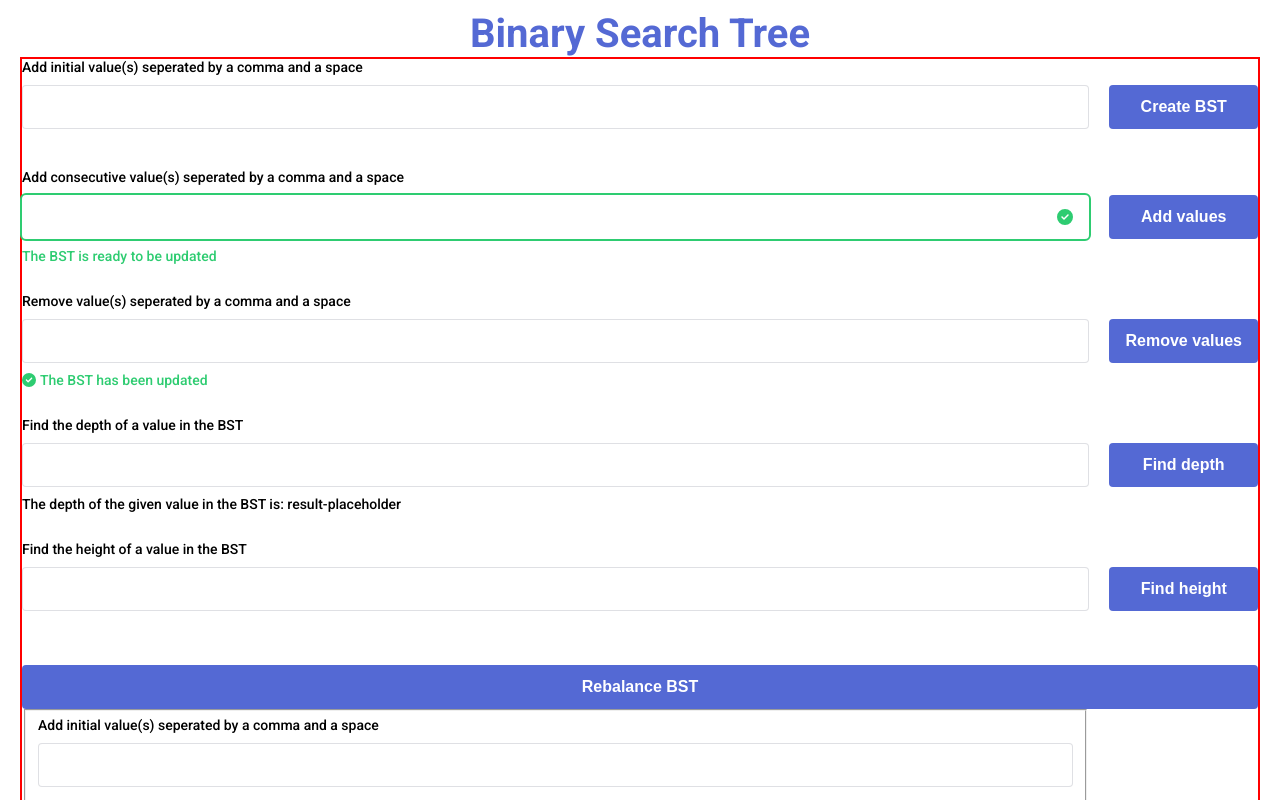
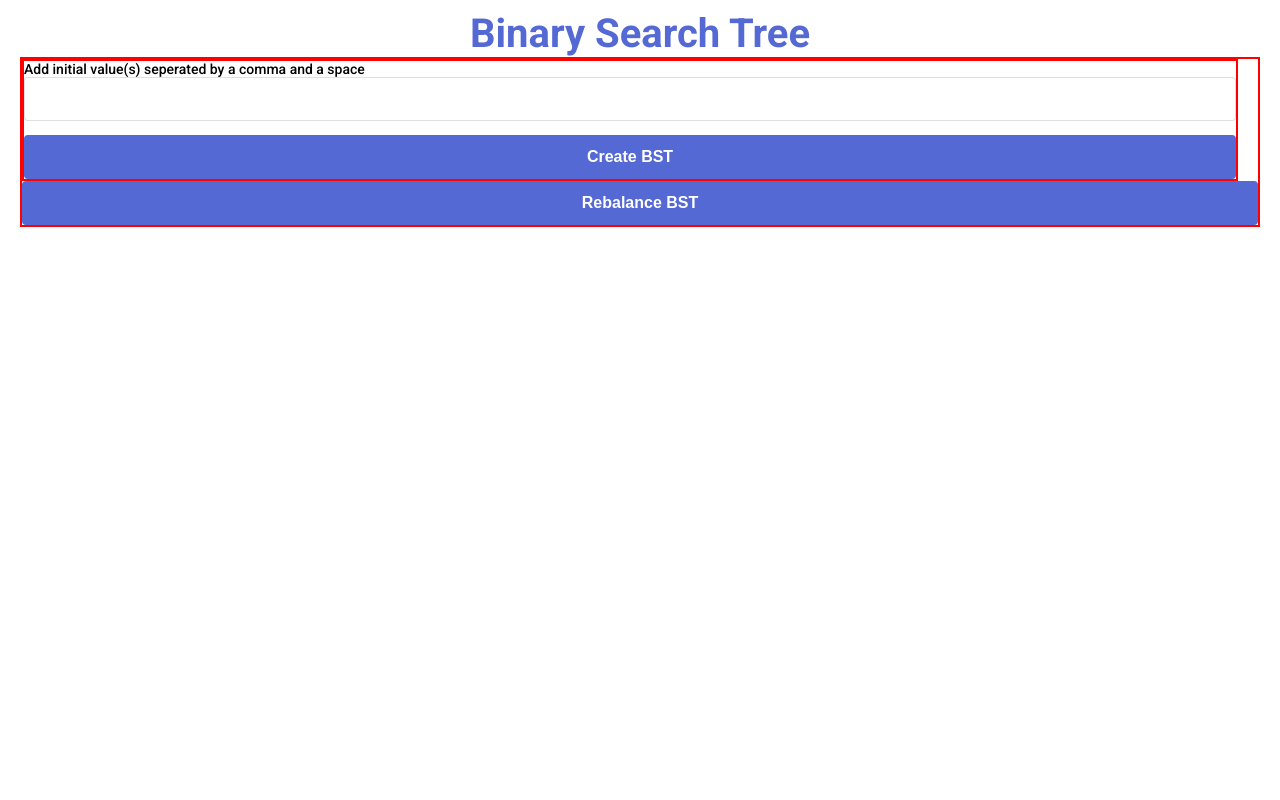
Before and after one commit to AdePrieelle/balanced-binary-search-tree, a React (Create React App) app: page / in a window 1280 px wide. Built offline with nearby package versions, Linux system fonts and the light colour scheme.

Commit message:
Add react components Label and Button and refactor react components ControlsBST, FormFieldset and FormMessage

```diff
--- /dev/null
+++ b/src/components/Button/Button.js
@@ -0,0 +1,9 @@
+import styles from './Button.module.scss';
+
+export const Button = ({ children, onClickHandler}) => {
+  return (
+    <button className={`${styles["Button"]}`} type="button" onClick={onClickHandler}>
+      {children}
+    </button>
+  );
+};
--- /dev/null
+++ b/src/components/Button/Button.module.scss
@@ -0,0 +1,22 @@
+@import "../../styles/partials/variables";
+
+.Button {
+  display: flex;
+  align-items: center;
+  justify-content: center;
+  width: 100%;
+  height: $ControlsBST__form-button-height;
+  margin-bottom: $ControlsBST__form-button-margin-bottom-small;
+  @media screen and (min-width: $media-query-small-screen) {
+    margin-bottom: $ControlsBST__form-button-margin-bottom;
+  }
+  padding: $ControlsBST__form-button-padding;
+  font-size: $ControlsBST__form-button-font-size;
+  font-weight: $ControlsBST__form-button-font-weight;
+  white-space: normal;
+  color: $ControlsBST__form-button-color;
+  background-color: $primary-text-color;
+  border: $ControlsBST__form-button-border;
+  border-radius: $ControlsBST__form-button-border-radius;
+  cursor: pointer;
+}
--- a/src/components/ControlsBST/ControlsBST.js
+++ b/src/components/ControlsBST/ControlsBST.js
@@ -197,89 +197,62 @@ export const ControlsBST = () => {
 
 
 
-          <label className={`${styles["ControlsBST__form-label"]} ${styles["ControlsBST__form-label-1"]}`} htmlFor="initial-values">Add initial value(s) seperated by a comma and a space</label>
+          {/* <label className={`${styles["ControlsBST__form-label"]} ${styles["ControlsBST__form-label-1"]}`} htmlFor="initial-values">Add initial value(s) seperated by a comma and a space</label>
           <div className={`${styles["ControlsBST__form-input-icon-wrapper"]} ${styles["ControlsBST__form-input-icon-wrapper-1"]}`}>
             <input pattern={/^-?(\d+(.\d+)?)+(, -?(\d+(.\d+)?))*$/} className={`${styles["ControlsBST__form-input"]} ${(input1 === "" && (input1Success)) ? "" : input1Success ? styles["ControlsBST__form-input--success"] : styles["ControlsBST__form-input--error"]}`} id="initial-values" name="initial-values" type="text" value={input1} onChange={input1OnChange} />
-            {/* {
-                (input1 === "")
-              ? ""
-              : input1Success
-              ? <FontAwesomeIcon icon={faCircleCheck} className={`${styles["ControlsBST__form-input-icon"]} ${styles["ControlsBST__form-input-icon--success"]}`}/>
-              : <FontAwesomeIcon icon={faCircleExclamation} className={`${styles["ControlsBST__form-input-icon"]} ${styles["ControlsBST__form-input-icon--error"]}`} />
-            } */}
-            {/* {input1Icon} */}
             <InputIcon
               input={input1}
-              // inputButtonClicked={input1ButtonClicked}
               inputSuccess={input1Success}
             />
           </div>
           <button className={`${styles["ControlsBST__form-button"]} ${styles["ControlsBST__form-button-1"]}`} type="button" onClick={input1OnClick}>Create BST</button>
           <div className={`${styles["ControlsBST__form-message"]} ${styles["ControlsBST__form-message-1"]} ${((input1 === "") && input1Success) ? styles["ControlsBST__form-message--success"] : input1Success ? styles["ControlsBST__form-message--success"] : styles["ControlsBST__form-message--error"]}`}>
-            {/* {input1Message} */}
             <FormMessage
               input={input1}
               inputSuccess={input1Success}
               inputUpdatedBST={input1UpdatedBST}
-              // isValidInput={isValidInput(input1Regex, input1)}
               isValidInputFormat={isValidInputFormat(input1Regex, input1)}
               isValidInputValue={true}
             />
-            {/* Please enter the initial values in the correct format */}
-            {/* &nbsp; */}
-          </div>
+          </div> */}
 
 
 
 
-          <label className={`${styles["ControlsBST__form-label"]} ${styles["ControlsBST__form-label-2"]}`} htmlFor="insert-values">Add consecutive value(s) seperated by a comma and a space</label>
+          {/* <label className={`${styles["ControlsBST__form-label"]} ${styles["ControlsBST__form-label-2"]}`} htmlFor="insert-values">Add consecutive value(s) seperated by a comma and a space</label>
           <div className={`${styles["ControlsBST__form-input-icon-wrapper"]} ${styles["ControlsBST__form-input-icon-wrapper-2"]}`}>
             <input className={`${styles["ControlsBST__form-input"]} ${styles["ControlsBST__form-input--success"]}`} id="insert-values" name="insert-values" type="text" />
             <FontAwesomeIcon icon={faCircleCheck} className={`${styles["ControlsBST__form-input-icon"]} ${styles["ControlsBST__form-input-icon--success"]}`}/>
-            {/* <FontAwesomeIcon icon={faCircleExclamation} className={`${styles["ControlsBST__form-input-icon"]} ${styles["ControlsBST__form-input-icon--error"]}`} /> */}
           </div>
           <button className={`${styles["ControlsBST__form-button"]} ${styles["ControlsBST__form-button-2"]}`} type="button">Add values</button>
           <div className={`${styles["ControlsBST__form-message"]} ${styles["ControlsBST__form-message-2"]} ${styles["ControlsBST__form-message--success"]}`}>
-            {/* <FontAwesomeIcon icon={faCircleCheck} className={`${styles["ControlsBST__form-message-icon"]} ${styles["ControlsBST__form-message-icon--success"]}`}/> */}
             The BST is ready to be updated
-            {/* The BST has been updated */}
-            {/* &nbsp; */}
           </div>
           <label className={`${styles["ControlsBST__form-label"]} ${styles["ControlsBST__form-label-3"]}`} htmlFor="remove-values">Remove value(s) seperated by a comma and a space</label>
           <div className={`${styles["ControlsBST__form-input-icon-wrapper"]} ${styles["ControlsBST__form-input-icon-wrapper-3"]}`}>
             <input className={`${styles["ControlsBST__form-input"]}`} id="remove-values" name="remove-values" type="text" />
-            {/* <FontAwesomeIcon icon={faCircleCheck} className={`${styles["ControlsBST__form-input-icon"]} ${styles["ControlsBST__form-input-icon--success"]}`}/> */}
-            {/* <FontAwesomeIcon icon={faCircleExclamation} className={`${styles["ControlsBST__form-input-icon"]} ${styles["ControlsBST__form-input-icon--error"]}`} /> */}
           </div>
           <button className={`${styles["ControlsBST__form-button"]} ${styles["ControlsBST__form-button-3"]}`} type="button">Remove values</button>
           <div className={`${styles["ControlsBST__form-message"]} ${styles["ControlsBST__form-message-3"]} ${styles["ControlsBST__form-message--success"]}`}>
             <FontAwesomeIcon icon={faCircleCheck} className={`${styles["ControlsBST__form-message-icon"]} ${styles["ControlsBST__form-message-icon--success"]}`}/>
-            {/* <FontAwesomeIcon icon={faFolderTree} /> */}
             The BST has been updated
-            {/* &nbsp; */}
           </div>
           <label className={`${styles["ControlsBST__form-label"]} ${styles["ControlsBST__form-label-4"]}`} htmlFor="depth-value">Find the depth of a value in the BST</label>
           <div className={`${styles["ControlsBST__form-input-icon-wrapper"]} ${styles["ControlsBST__form-input-icon-wrapper-4"]}`}>
             <input className={`${styles["ControlsBST__form-input"]}`} id="depth-value" name="depth-value" type="text" />
-            {/* <FontAwesomeIcon icon={faCircleCheck} className={`${styles["ControlsBST__form-input-icon"]} ${styles["ControlsBST__form-input-icon--success"]}`}/> */}
-            {/* <FontAwesomeIcon icon={faCircleExclamation} className={`${styles["ControlsBST__form-input-icon"]} ${styles["ControlsBST__form-input-icon--error"]}`} /> */}
           </div>
           <button className={`${styles["ControlsBST__form-button"]} ${styles["ControlsBST__form-button-4"]}`} type="button">Find depth</button>
           <div className={`${styles["ControlsBST__form-message"]} ${styles["ControlsBST__form-message-4"]}`}>
             The depth of the given value in the BST is: {"result-placeholder"}
-            {/* &nbsp; */}
           </div>
           <label className={`${styles["ControlsBST__form-label"]} ${styles["ControlsBST__form-label-5"]}`} htmlFor="height-value">Find the height of a value in the BST</label>
           <div className={`${styles["ControlsBST__form-input-icon-wrapper"]} ${styles["ControlsBST__form-input-icon-wrapper-5"]}`}>
             <input className={`${styles["ControlsBST__form-input"]}`} id="height-value" name="depth-value" type="text" />
-            {/* <FontAwesomeIcon icon={faCircleCheck} className={`${styles["ControlsBST__form-input-icon"]} ${styles["ControlsBST__form-input-icon--success"]}`}/> */}
-            {/* <FontAwesomeIcon icon={faCircleExclamation} className={`${styles["ControlsBST__form-input-icon"]} ${styles["ControlsBST__form-input-icon--error"]}`} /> */}
           </div>
           <button className={`${styles["ControlsBST__form-button"]} ${styles["ControlsBST__form-button-5"]}`} type="button">Find height</button>
           <div className={`${styles["ControlsBST__form-message"]} ${styles["ControlsBST__form-message-5"]}`}>
-            {/* The height of the given value in the BST is: {"result-placeholder"} */}
             &nbsp;
-          </div>
+          </div> */}
           <button className={`${styles["ControlsBST__form-button"]} ${styles["ControlsBST__form-button--large"]}`} type="button">Rebalance BST</button>
       </form>
     </div>
--- a/src/components/FormFieldset/FormFieldset.js
+++ b/src/components/FormFieldset/FormFieldset.js
@@ -2,6 +2,8 @@ import styles from './FormFieldset.module.scss';
 import { useId, useEffect, useState, useMemo } from 'react';
 import { InputIcon } from '../InputIcon/InputIcon.js';
 import { FormMessage } from '../FormMessage/FormMessage.js';
+import { Label } from '../Label/Label.js';
+import { Button } from '../Button/Button.js';
 
 export const FormFieldset = ({
   inputRegex,
@@ -10,14 +12,14 @@ export const FormFieldset = ({
   inputName,
   buttonText,
   onClickHandlerSuccessful,
-  formMessageTextInitialValue,
-  formMessageTextEmptyErrorValue,
-  formMessageTextUpdatedValue,
-  formMessageTextReadyToUpdateValue,
-  formMessageTextInputFormatErrorValue,
-  formMessageTextInputValueErrorValue
+  formMessageInitialValue,
+  formMessageEmptyErrorValue,
+  formMessageUpdatedValue,
+  formMessageReadyToUpdateValue,
+  formMessageInputFormatErrorValue,
+  formMessageInputValueErrorValue
 }) => {
-  const inputId = useId();
+  const id = useId();
 
   const [input, setInput] = useState("");
   const [inputSuccess, setInputSuccess] = useState(false);
@@ -42,7 +44,7 @@ export const FormFieldset = ({
     setInputUpdatedBST(false);
   };
 
-  const inputOnClick = () => {
+  const onClickHandler = () => {
     setInputButtonClicked(true);
     setInputUpdatedBST(false);
     if ((input !== "") && inputSuccess) {
@@ -66,31 +68,38 @@ export const FormFieldset = ({
 
   return (
     <fieldset className={`${styles["FormFieldset"]}`}>
-      <label className={`${styles["FormFieldset__label"]} ${styles["FormFieldset__form-label-1"]}`} htmlFor={inputId}>{labelText}</label>
+      {/* <label className={`${styles["FormFieldset__label"]} ${styles["FormFieldset__form-label-1"]}`} htmlFor={id}>{labelText}</label> */}
+      <div className={`${styles["FormFieldset__label-wrapper"]} ${styles["label-wrapper-1"]}`}>
+        <Label id={id}>{labelText}</Label>
+      </div>
       <div className={`${styles["FormFieldset__input-icon-wrapper"]} ${styles["FormFieldset__input-icon-wrapper-1"]}`}>
         {/* <input pattern={/^-?(\d+(.\d+)?)+(, -?(\d+(.\d+)?))*$/} className={`${styles["FormFieldset__input"]} ${(input === "" && (inputSuccess)) ? "" : inputSuccess ? styles["FormFieldset__input--success"] : styles["FormFieldset__input--error"]}`} id={inputId} name={inputName} type="text" value={input} onChange={inputOnChange} /> */}
-        <input pattern={inputRegex} className={`${styles["FormFieldset__input"]} ${(input === "" && (inputSuccess)) ? "" : inputSuccess ? styles["FormFieldset__input--success"] : styles["FormFieldset__input--error"]}`} id={inputId} name={inputName} type="text" value={input} onChange={inputOnChange} />
+        <input pattern={inputRegex} className={`${styles["FormFieldset__input"]} ${(input === "" && (inputSuccess)) ? "" : inputSuccess ? styles["FormFieldset__input--success"] : styles["FormFieldset__input--error"]}`} id={id} name={inputName} type="text" value={input} onChange={inputOnChange} />
         <InputIcon
           input={input}
           inputSuccess={inputSuccess}
         />
       </div>
-      <div className={`${styles["FormFieldset__message"]} ${styles["FormFieldset__message-1"]} ${((input === "") && inputSuccess) ? styles["FormFieldset__message--success"] : inputSuccess ? styles["FormFieldset__message--success"] : styles["FormFieldset__message--error"]}`}>
+      {/* add id to className for grid-name or use gridName in styles dynamically? */}
+      <div className={`${styles["FormFieldset__message-wrapper"]} ${styles["FormFieldset__message-wrapper-1"]}`}>
         <FormMessage
+          formMessageEmptyErrorValue={formMessageEmptyErrorValue}
+          formMessageInitialValue={formMessageInitialValue}
+          formMessageInputFormatErrorValue={formMessageInputFormatErrorValue}
+          formMessageInputValueErrorValue={formMessageInputValueErrorValue}
+          formMessageReadyToUpdateValue={formMessageReadyToUpdateValue}
+          formMessageUpdatedValue={formMessageUpdatedValue}
           input={input}
           inputSuccess={inputSuccess}
           inputUpdatedBST={inputUpdatedBST}
           isValidInputFormat={isValidInputFormat(inputRegex, input)}
           isValidInputValue={isValidInputValue(input)}
-          formMessageTextInitialValue={formMessageTextInitialValue}
-          formMessageTextEmptyErrorValue={formMessageTextEmptyErrorValue}
-          formMessageTextUpdatedValue={formMessageTextUpdatedValue}
-          formMessageTextReadyToUpdateValue={formMessageTextReadyToUpdateValue}
-          formMessageTextInputFormatErrorValue={formMessageTextInputFormatErrorValue}
-          formMessageTextInputValueErrorValue={formMessageTextInputValueErrorValue}
         />
       </div>
-      <button className={`${styles["FormFieldset__button"]} ${styles["FormFieldset__button-1"]}`} type="button" onClick={inputOnClick}>{buttonText}</button>
+      <div className={`${styles["FormFieldset__button-wrapper"]} ${styles["FormFieldset__button-wrapper-1"]}`}>
+        <Button onClickHandler={onClickHandler}>{buttonText}</Button>
+      </div>
+      {/* <button className={`${styles["FormFieldset__button"]} ${styles["FormFieldset__button-1"]}`} type="button" onClick={inputOnClick}>{buttonText}</button> */}
     </fieldset>
   );
 };
--- a/src/components/FormFieldset/FormFieldset.module.scss
+++ b/src/components/FormFieldset/FormFieldset.module.scss
@@ -6,6 +6,12 @@
   // @media screen and (min-width: $media-query-small-screen) {
   //   grid-template-columns: 1fr .5fr;
   // }
+  width: 100%;
+  margin: 0;
+  padding: 0;
+  border: 0;
+  // delete later
+  border: 2px solid red;
   .FormFieldset__label {
     // @media screen and (min-width: $media-query-small-screen) {
     //   grid-column: span 2;
--- a/src/components/FormMessage/FormMessage.js
+++ b/src/components/FormMessage/FormMessage.js
@@ -1,31 +1,36 @@
-import { FontAwesomeIcon } from '@fortawesome/react-fontawesome';
-import { faCircleCheck } from '@fortawesome/free-solid-svg-icons';
 import styles from './FormMessage.module.scss';
 
-export const FormMessage = ({ input, inputSuccess, inputUpdatedBST, isValidInputValue, isValidInputFormat, formMessageTextInitialValue, formMessageTextEmptyErrorValue, formMessageTextUpdatedValue, formMessageTextReadyToUpdateValue, formMessageTextInputFormatErrorValue, formMessageTextInputValueErrorValue}) => {
-  let formMessageText = null;
+export const FormMessage = ({
+  formMessageEmptyErrorValue,
+  formMessageInitialValue,
+  formMessageInputFormatErrorValue,
+  formMessageInputValueErrorValue,
+  formMessageReadyToUpdateValue,
+  formMessageUpdatedValue,
+  input,
+  inputSuccess,
+  inputUpdatedBST,
+  isValidInputFormat,
+  isValidInputValue
+}) => {
+  let message = null;
   if (input === "" && !inputUpdatedBST && inputSuccess) {
-    formMessageText = formMessageTextInitialValue;
-  };
-  if (input === "" && !inputUpdatedBST && !inputSuccess) {
-    formMessageText = formMessageTextEmptyErrorValue;
-  };
-  if (input === "" && inputUpdatedBST) {
-    formMessageText = formMessageTextUpdatedValue;
-  };
-  if ((input !== "") && inputSuccess) {
-    formMessageText = formMessageTextReadyToUpdateValue;
-  }
-  if ((input !== "") && !inputSuccess && !isValidInputFormat) {
-    formMessageText = formMessageTextInputFormatErrorValue;
-  };
-  if ((input !== "") && !inputSuccess && isValidInputFormat && !isValidInputValue) {
-    formMessageText = formMessageTextInputValueErrorValue;
+    message = formMessageInitialValue;
+  } else if (input === "" && !inputUpdatedBST && !inputSuccess) {
+    message = formMessageEmptyErrorValue;
+  } else if (input === "" && inputUpdatedBST) {
+    message = formMessageUpdatedValue;
+  } else if ((input !== "") && inputSuccess) {
+    message = formMessageReadyToUpdateValue;
+  } else if ((input !== "") && !inputSuccess && !isValidInputFormat) {
+    message = formMessageInputFormatErrorValue;
+  } else if ((input !== "") && !inputSuccess && isValidInputFormat && !isValidInputValue) {
+    message = formMessageInputValueErrorValue;
   };
 
   return (
-    <div className={`${styles["FormMessage"]} ${styles["FormMessage-1"]} ${((input === "") && inputSuccess) ? styles["FormMessage--success"] : inputSuccess ? styles["FormMessage--success"] : styles["FormMessage--error"]}`}>
-      {formMessageText}
+    <div className={`${styles["FormMessage"]} ${((input === "") && inputSuccess) ? styles["FormMessage--success"] : inputSuccess ? styles["FormMessage--success"] : styles["FormMessage--error"]}`}>
+      {message}
     </div>
   );
 };
--- a/src/components/FormMessage/FormMessage.module.scss
+++ b/src/components/FormMessage/FormMessage.module.scss
@@ -0,0 +1,14 @@
+@import "../../styles/partials/variables";
+
+.FormMessage {
+  width: 100%;
+  font-size: $ControlsBST__form-message-font-size;
+  font-weight: $ControlsBST__form-message-font-weight;
+  line-height: $ControlsBST__form-message-line-height;
+}
+.FormMessage--success {
+  color: $ControlsBST__form-message--success-color;
+}
+.FormMessage--error {
+  color: $ControlsBST__form-message--error-color;
+}
--- /dev/null
+++ b/src/components/Label/Label.js
@@ -0,0 +1,9 @@
+import styles from './Label.module.scss';
+
+export const Label = ({ children, id}) => {
+  return (
+    <label className={`${styles["Label"]}`} htmlFor={id}>
+      {children}
+    </label>
+  );
+};
--- /dev/null
+++ b/src/components/Label/Label.module.scss
@@ -0,0 +1,8 @@
+@import "../../styles/partials/variables";
+
+.Label {
+  display: block;
+  width: 100%;
+  font-size: $ControlsBST__form-label-font-size;
+  font-weight: $ControlsBST__form-label-font-weight;
+}
```
